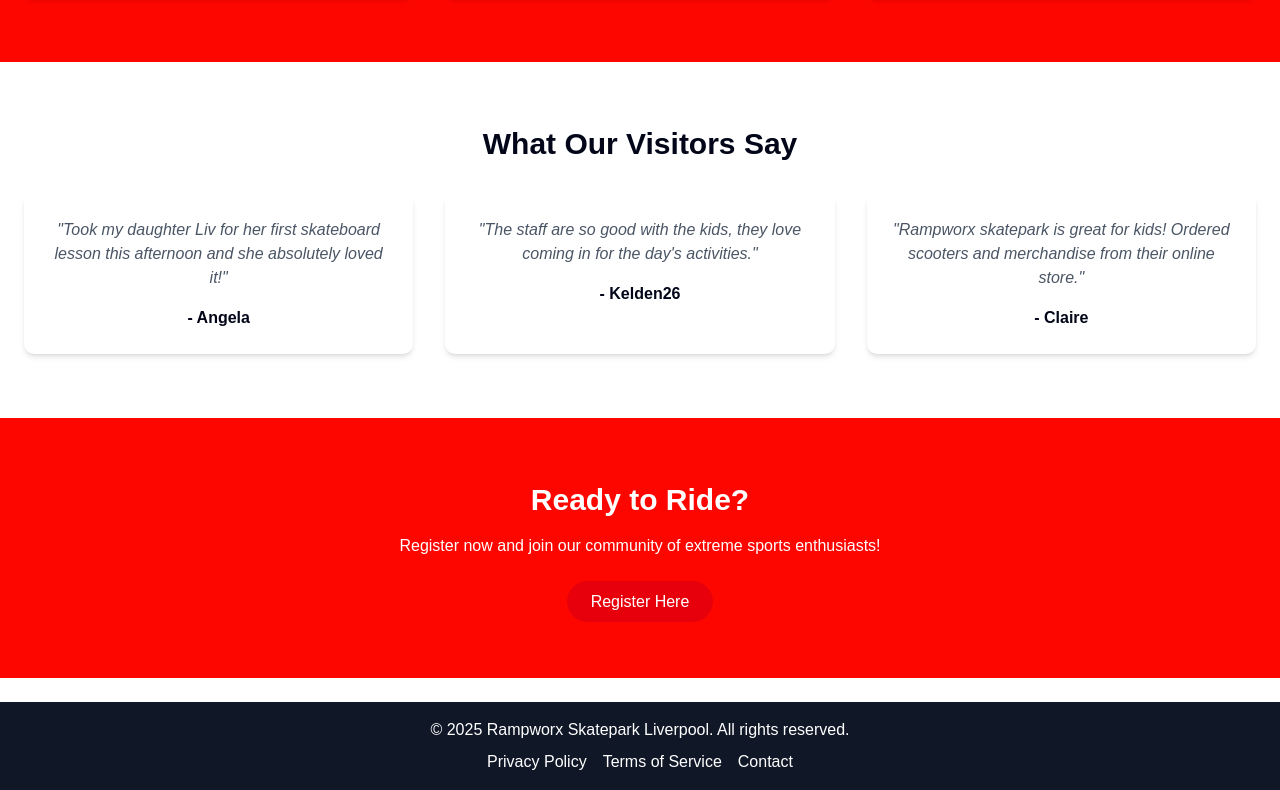
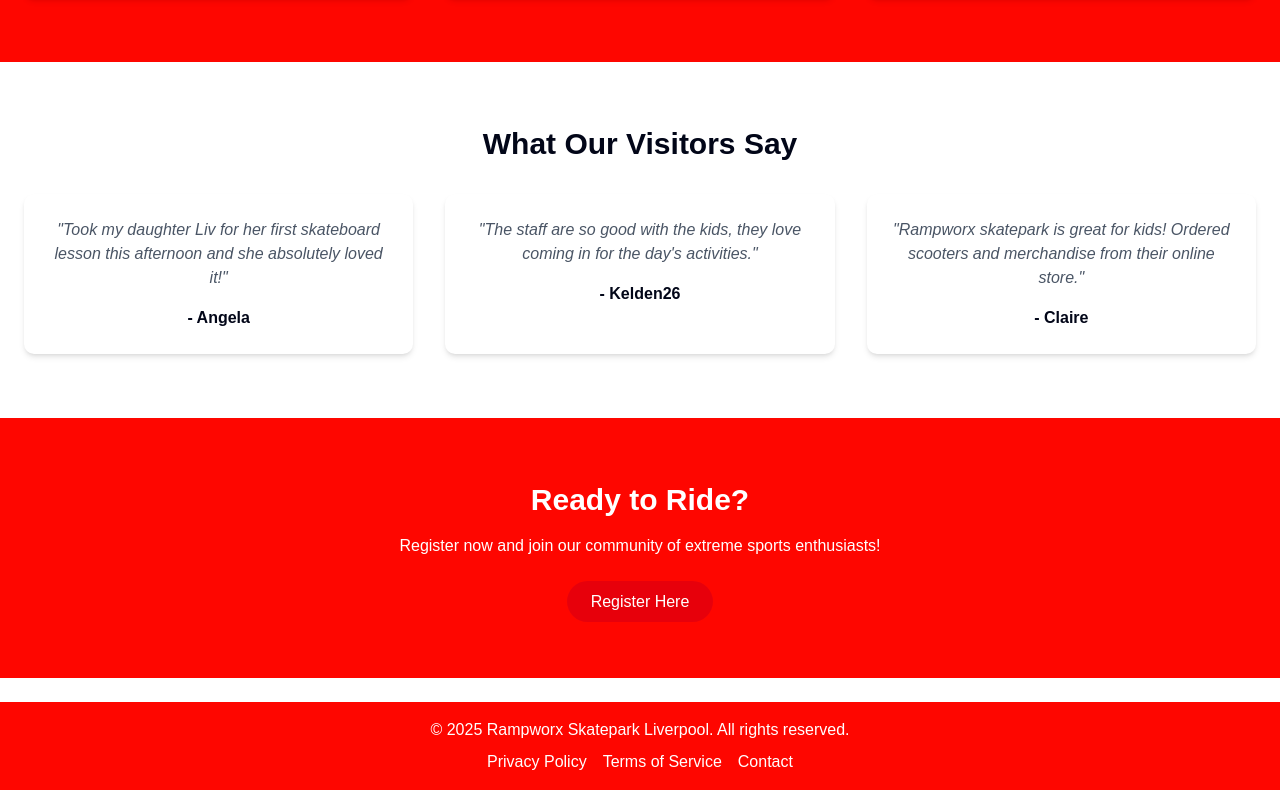
Before and after one commit to tyrone-rampworx/rampworx-ui, a Next.js app: page / in a window 1280 px wide. Shown: the part 3010-3800 px from the top of the page. Built offline with nearby package versions, Linux system fonts and the light colour scheme.

Commit message:
fixed colour of Footer

```diff
--- a/src/app/layout.tsx
+++ b/src/app/layout.tsx
@@ -29,7 +29,7 @@
           <NavBar /> {/* Moved the Navbar to its own component */}
           <main className="w-screen overflow-x-hidden pt-16">{children}</main>
           <CartSummary />
-          <footer className="bg-gray-900 text-white text-center p-4 mt-6">
+          <footer className="bg-[#fe0600] text-white text-center p-4 mt-6">
             <div className="container mx-auto">
               <p>&copy; {new Date().getFullYear()} Rampworx Skatepark Liverpool. All rights reserved.</p>
               <div className="flex justify-center space-x-4 mt-2">
```
